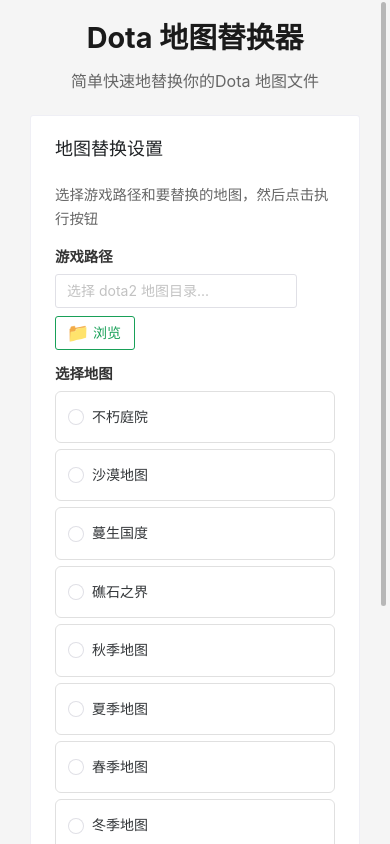
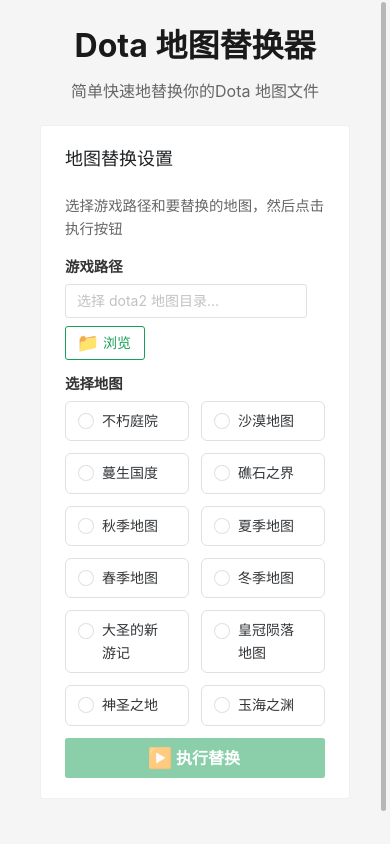
Before and after one commit to lanxiuyun/DotaTerrainSwitcher, a Vue app: page / in a window 390 px wide. Built offline with nearby package versions, Linux system fonts and the light colour scheme.

Commit message:
Update App.vue

```diff
--- a/src/App.vue
+++ b/src/App.vue
@@ -259,11 +259,6 @@
   border-color: #d0d0d0;
 }
 
-.map-radio {
-  width: 100%;
-  padding: 4px 0;
-}
-
 .selection-info {
   font-size: 0.85rem;
   color: #666;
@@ -287,42 +282,6 @@
   gap: 12px;
 }
 
-.icon {
-  font-size: 1em;
-}
-
-@media (max-width: 768px) {
-  .app-container {
-    padding: 15px;
-  }
-
-  .main-card {
-    padding: 0 15px;
-  }
-
-  .header h1 {
-    font-size: 1.8rem;
-  }
-
-  .input-row {
-    flex-direction: column;
-    align-items: stretch;
-  }
-
-  .action-buttons {
-    flex-direction: column;
-    align-items: center;
-  }
-
-  .map-grid {
-    grid-template-columns: 1fr;
-    gap: 6px;
-  }
-
-  .map-item {
-    padding: 10px 12px;
-  }
-}
 </style>
 
 <style>
```
